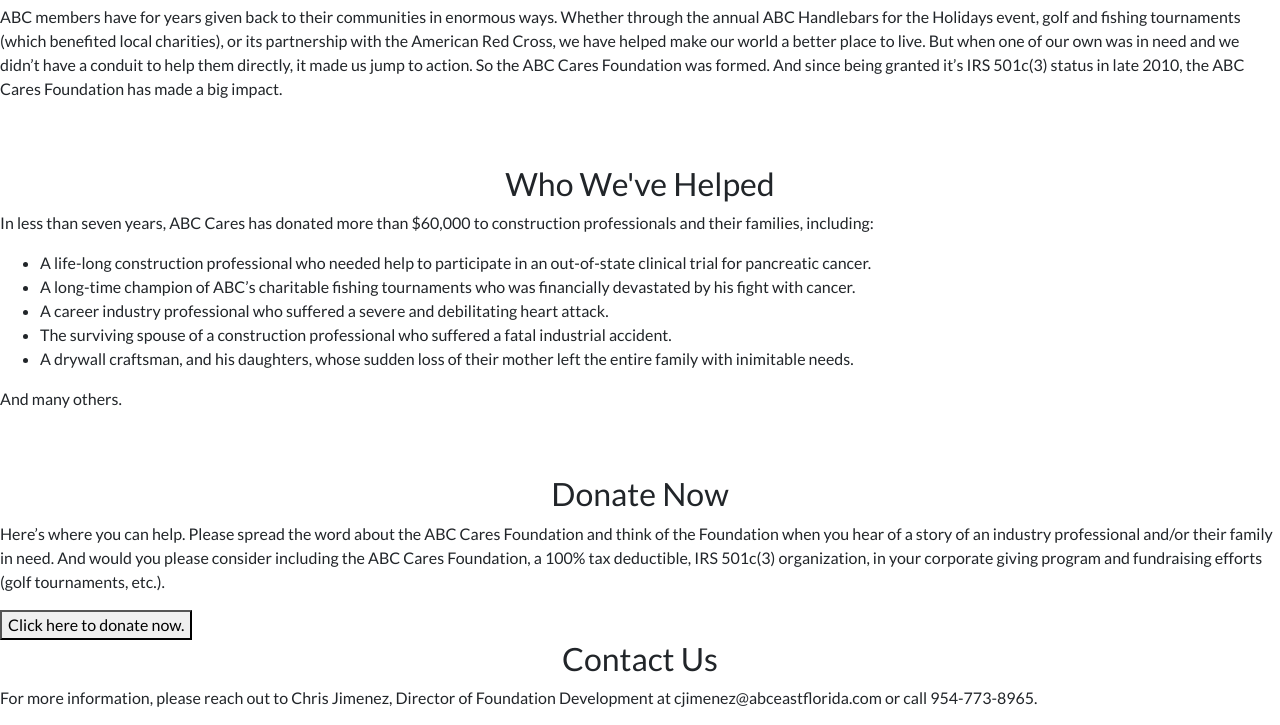
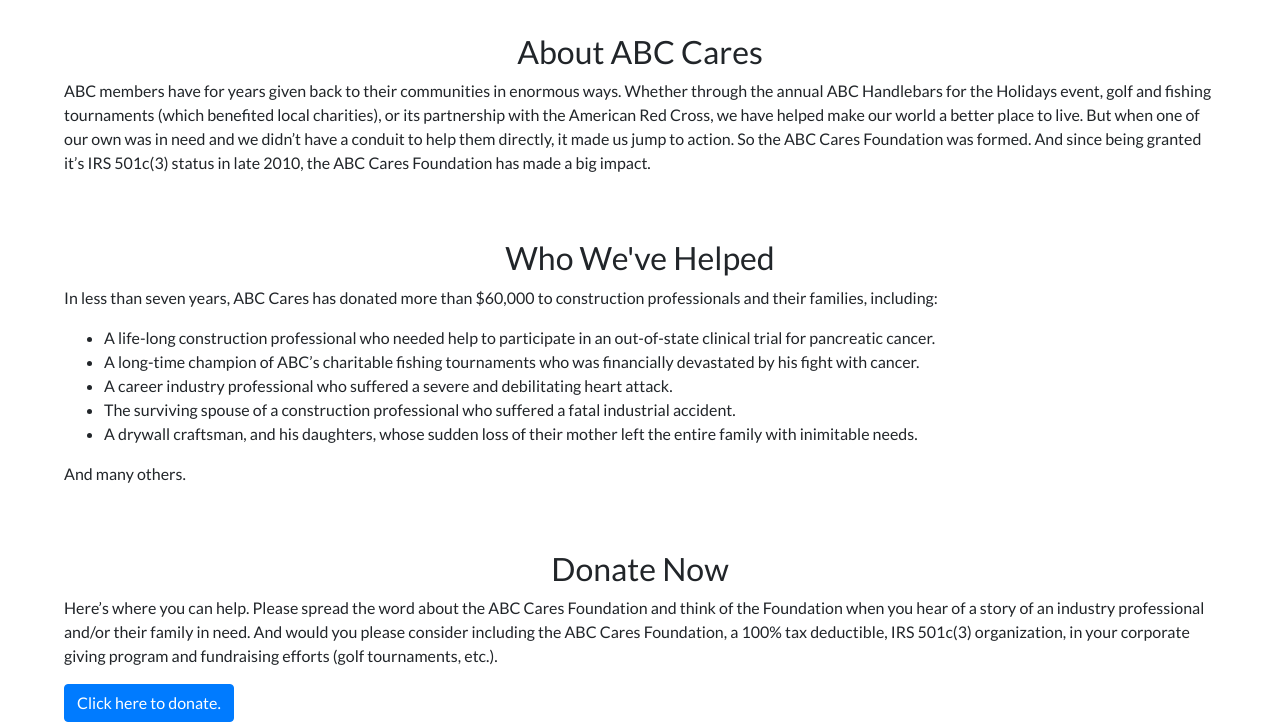
Before and after one commit to Esotastic/ABC-Cares-Bootstrap-Mockup, a plain HTML site: page index.html in a window 1280 px wide. Shown: the part 900-1625 px from the top of the page. Drawn offline with Linux system fonts and the light colour scheme.

Commit message:
Reopened files

```diff
--- a/index.html
+++ b/index.html
@@ -78,9 +78,9 @@
         story of an industry professional and/or their family in need. And would you please consider including the ABC Cares Foundation,
         a 100% tax deductible, IRS 501c(3) organization, in your corporate giving program and fundraising efforts (golf tournaments, etc.).
       </p>
-      <button>Click here to donate now.</donate>
+      <button class="btn btn-primary">Click here to donate.</button>
     </div>
-    <div id="contact">
+    <div id="contact" class="siteSection">
       <h2 class="page-heading">Contact Us</h2>
       <p>For more information, please reach out to Chris Jimenez, Director of Foundation Development
         at cjimenez@abceastflorida.com or call 954-773-8965.</p>
--- a/styles.css
+++ b/styles.css
@@ -26,7 +26,8 @@ hr {
 }
 
 .siteSection {
-  margin-top: 5%;
+  margin: 5%;
+
 }
 
 .page-heading{
@@ -34,5 +35,9 @@ hr {
 }
 
 #about{
-  margin-top: .2%;
+  padding-top: 1%;
 }
+
+#navbar {
+  background-color: #013E7F;
+}
```
